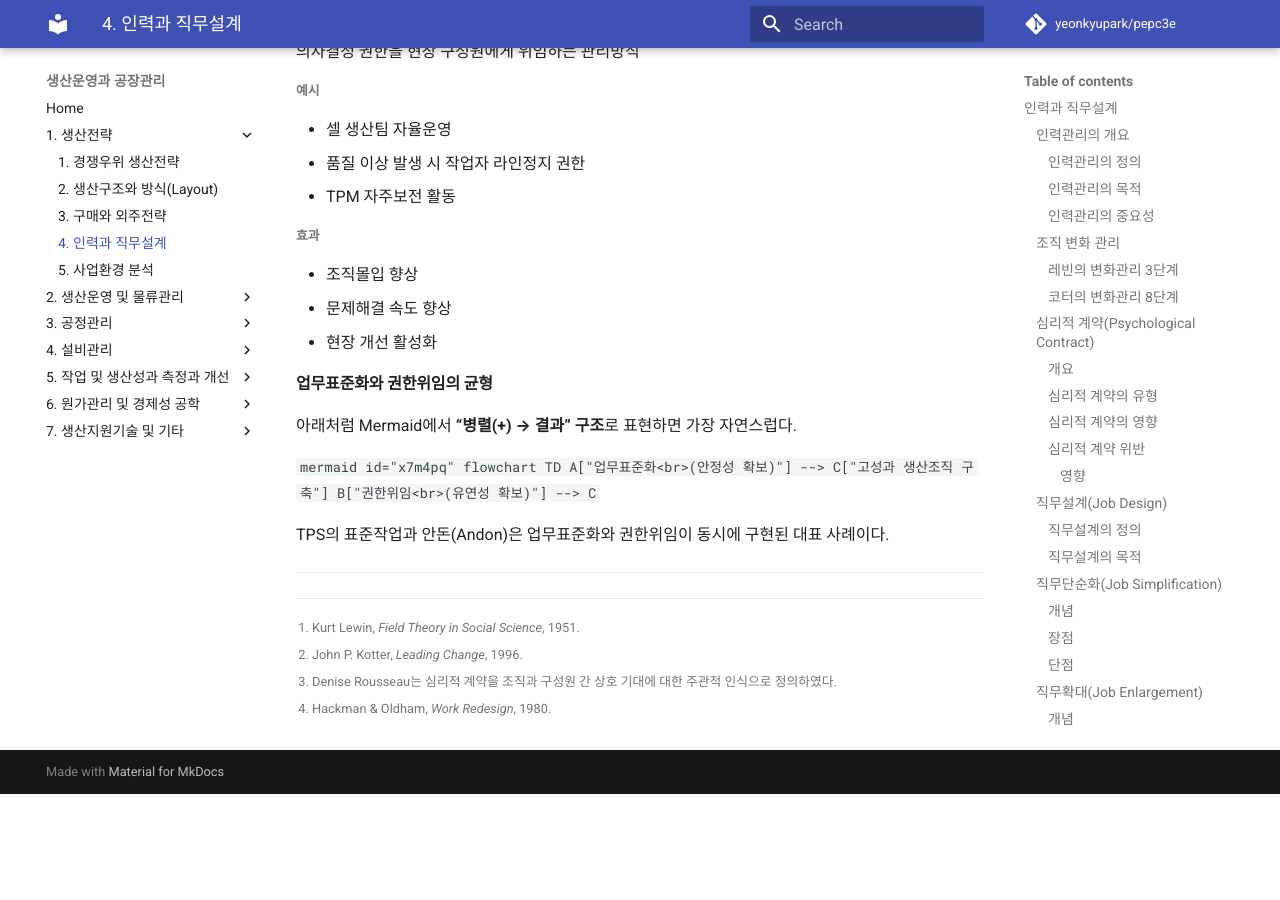
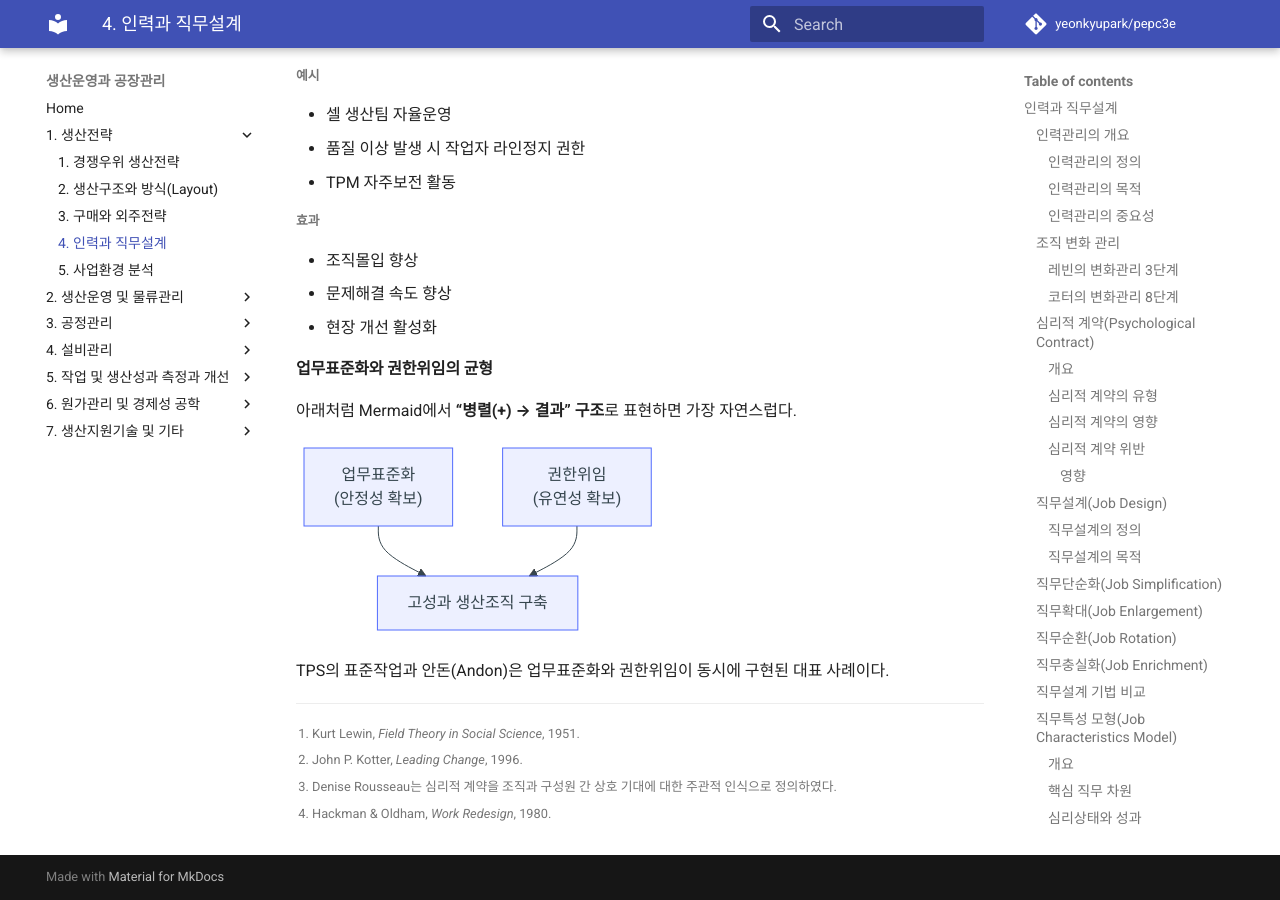
Before and after one commit to yeonkyupark/pepc3e, an MkDocs documentation site: the page built from docs/0104_workforce_and_job_design.md, in a window 1280 px wide and 900 px high, scrolled down 7796 px. Built offline with MkDocs 1.6.1 and Material for MkDocs 9.7.7, drawn with Linux system fonts in a browser that asks for light colours; comment, search, counter and statistics services are not loaded; before the commit the page ends 8590 px from its top, so only the background shows below that.

Commit message:
Update 0104_workforce_and_job_design.md

````diff
--- a/docs/0104_workforce_and_job_design.md
+++ b/docs/0104_workforce_and_job_design.md
@@ -120,17 +120,17 @@ flowchart TD
 
 ### 직무단순화(Job Simplification)
 
-#### 개념
+**개념**
 
 직무를 세분화하여 단순 반복작업으로 구성하는 방식
 
-#### 장점
+**장점**
 
 * 생산성 향상
 * 교육시간 단축
 * 표준화 용이
 
-#### 단점
+**단점**
 
 * 직무만족 저하
 * 단조로움 증가
@@ -138,72 +138,69 @@ flowchart TD
 
 ### 직무확대(Job Enlargement)
 
-#### 개념
+**개념**
 
 유사한 수준의 업무를 수평적으로 확대하는 방식
 
-#### 특징
+**특징**
 
 * 업무 범위 확대
 * 작업 다양성 증가
 
-#### 장점
+**장점**
 
 * 단조로움 감소
 * 유연성 향상
 
-#### 단점
+**단점**
 
 * 책임감 증대는 제한적
 * 동기부여 효과 제한
 
 ### 직무순환(Job Rotation)
 
-#### 개념
+**개념**
 
 구성원이 여러 직무를 순차적으로 수행하는 방식
 
-#### 특징
+**특징**
 
 * 다기능공 육성
 * 직무이해도 향상
 
-#### 장점
+**장점**
 
 * 인력 유연성 향상
 * 결원 대응력 향상
 * 조직학습 촉진
 
-#### 단점
+**단점**
 
 * 교육비 증가
 * 숙련도 저하 가능성
 
 !!! note "관련 단원"
-
-```
-셀 생산방식(CMS)과 기종장제는 「생산구조와 생산방식(Layout)」에서 설명한다.
-```
+    셀 생산방식(CMS)과 기종장제는 「생산구조와 생산방식(Layout)」에서 설명한다.
 
 ### 직무충실화(Job Enrichment)
 
-#### 개념
+**개념**
 
 직무에 계획·통제·의사결정 권한을 부여하여 직무의 질을 향상시키는 방식
 
-#### 특징
+**특징**
 
 * 권한 확대
 * 책임 증대
 * 자율성 향상
 
-#### 장점
+**장점**
 
 * 동기부여 강화
 * 직무만족 향상
 * 조직몰입 증대
 
-#### 단점
+**단점**
 
 * 교육훈련 필요
 * 성과편차 발생 가능
@@ -293,13 +290,10 @@ flowchart TD
 
 아래처럼 Mermaid에서 **“병렬(+) → 결과” 구조**로 표현하면 가장 자연스럽다.
 
-```mermaid id="x7m4pq"
+```mermaid
 flowchart TD
     A["업무표준화<br>(안정성 확보)"] --> C["고성과 생산조직 구축"]
     B["권한위임<br>(유연성 확보)"] --> C
 ```
 
-
 TPS의 표준작업과 안돈(Andon)은 업무표준화와 권한위임이 동시에 구현된 대표 사례이다.
-
----
````
